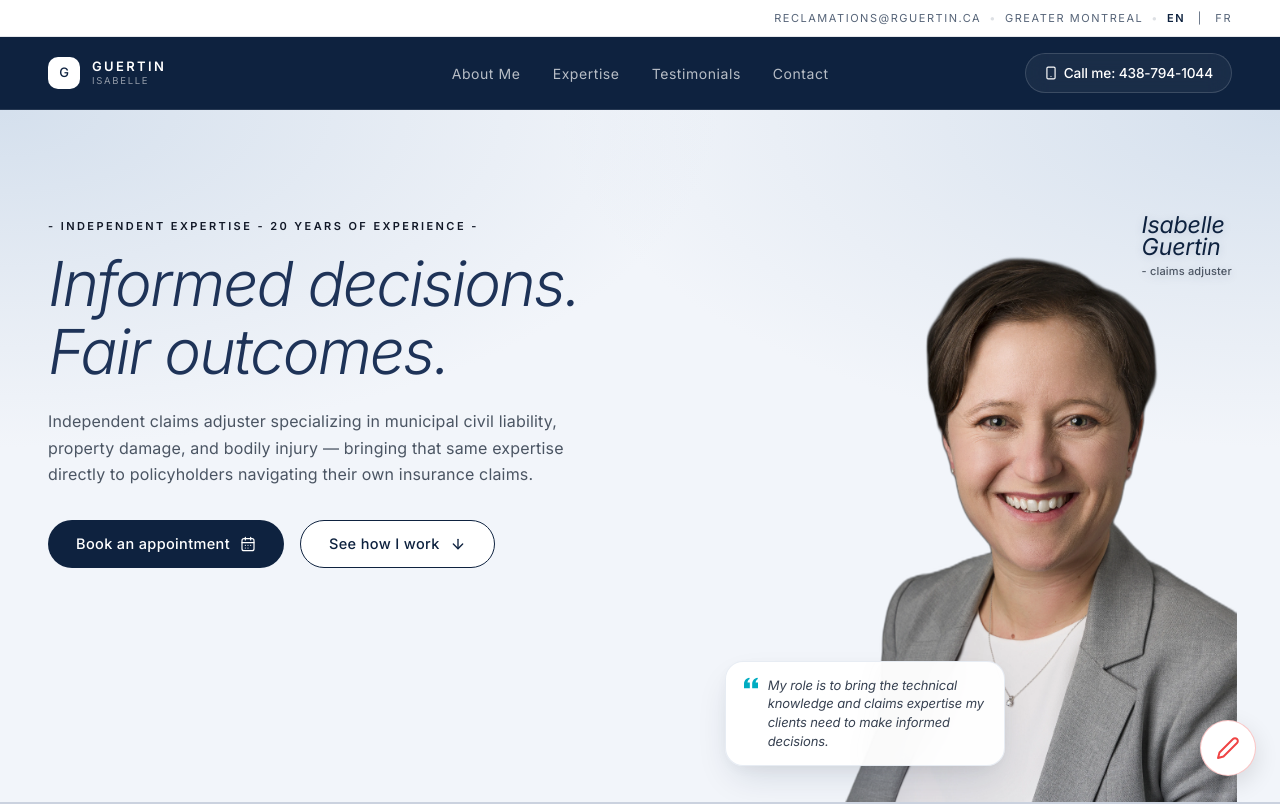
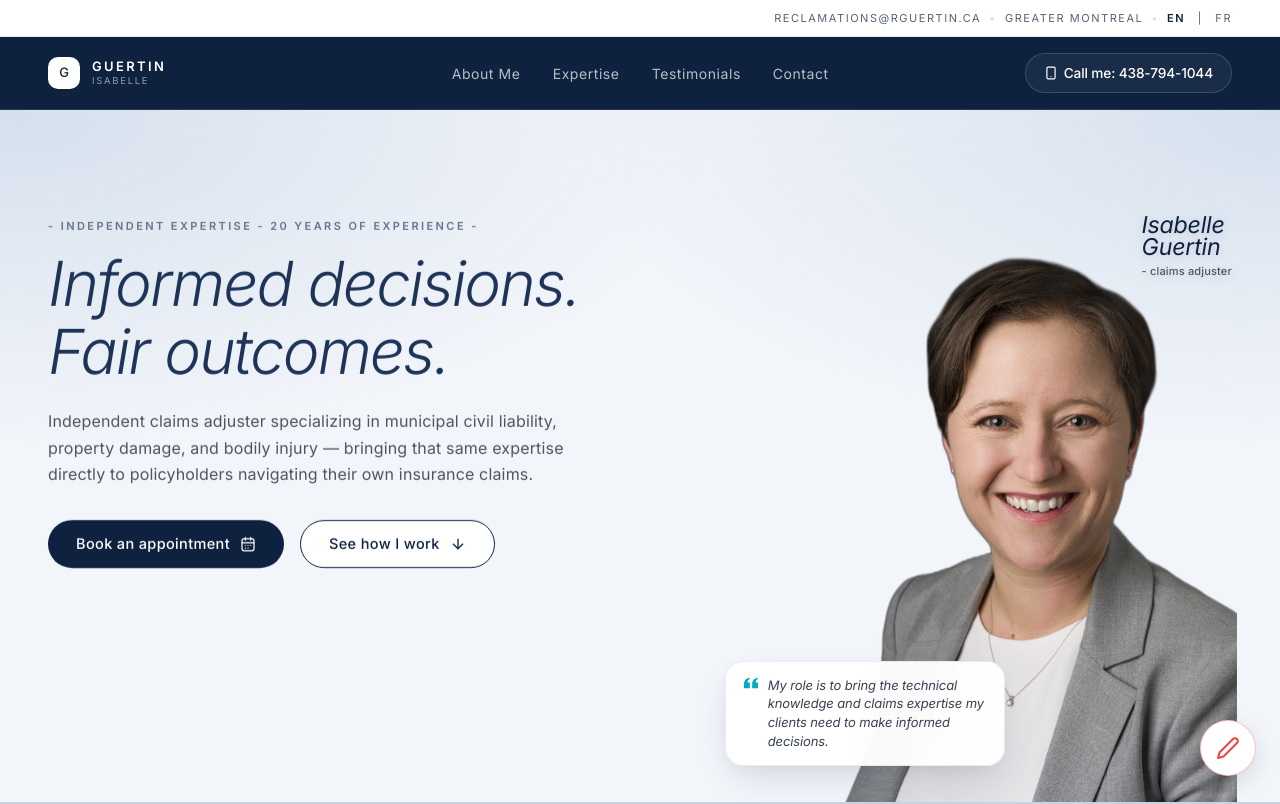
Before and after one commit to Irene2828/ClaimsExpert, a React (Vite) app: page / in a window 1280 px wide. Shown: the top 804 px of the page. Built offline with nearby package versions, Linux system fonts and the light colour scheme; a web font is replaced by a local one.

Commit message:
Enforce silver grey (#64748B) color on hero eyebrow tag across all viewports

```diff
--- a/src/components/Hero.jsx
+++ b/src/components/Hero.jsx
@@ -18,7 +18,10 @@ export default function Hero() {
       <div className="max-w-[1336px] mx-auto px-8 lg:px-12 w-full relative">
         {/* Mobile-only Eyebrow (above image on mobile < 768px) */}
         <div className="hero-eyebrow-mobile flex justify-center w-full pt-0 pb-3">
-          <span className="font-inter text-[10.5px] tracking-[0.2em] uppercase font-semibold text-[#64748B] hero-tag-line text-center">
+          <span
+            className="font-inter text-[10.5px] tracking-[0.2em] uppercase font-semibold hero-tag-line text-center"
+            style={{ color: "#64748B" }}
+          >
             {t('hero.eyebrow')}
           </span>
         </div>
@@ -27,7 +30,10 @@ export default function Hero() {
           {/* Left Column (100% original desktop layout) */}
           <div className="order-2 lg:order-1 relative z-10 flex flex-col justify-start self-start mt-6 lg:mt-16 pb-4 lg:pb-0 hero-left-col">
             <div className="hero-eyebrow-desktop inline-flex items-center">
-              <span className="font-inter text-[11px] tracking-[0.22em] uppercase font-semibold text-[#64748B] hero-tag-line">
+              <span
+                className="font-inter text-[11px] tracking-[0.22em] uppercase font-semibold hero-tag-line"
+                style={{ color: "#64748B" }}
+              >
                 {t('hero.eyebrow')}
               </span>
             </div>
--- a/src/index.css
+++ b/src/index.css
@@ -2718,10 +2718,11 @@
           padding: 10px 20px !important;
         }
 
-        /* 3. Hero tag line visibly larger */
+        /* 3. Hero tag line visibly larger & silver grey */
         html body .hero-tag-line {
           font-size: 12px !important;
           letter-spacing: 0.24em !important;
+          color: #64748B !important;
         }
 
         /* 4. Hero subline paragraph text */
```
